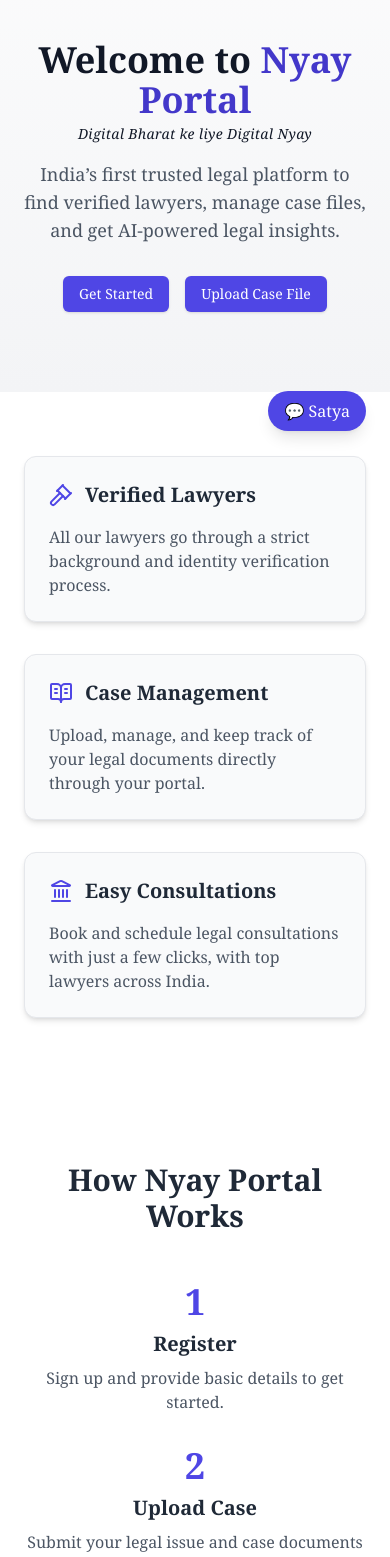
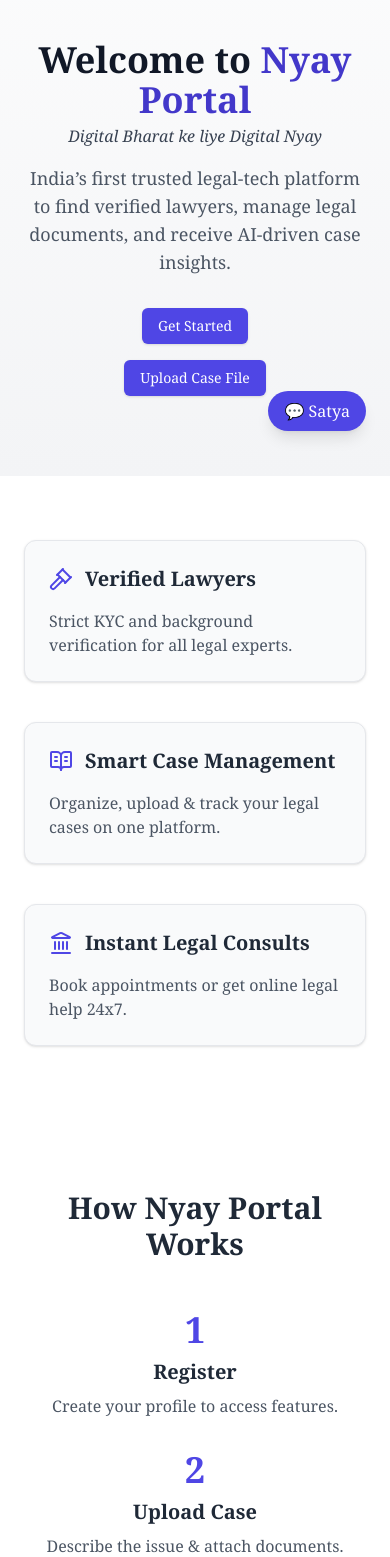
Before and after one commit to iamshubham1704/nyay, a Next.js app: page / in a window 390 px wide. Shown: the part 389-1946 px from the top of the page. Built offline with nearby package versions, Linux system fonts and the light colour scheme.

Commit message:
Update page.tsx

```diff
--- a/app/page.tsx
+++ b/app/page.tsx
@@ -4,13 +4,25 @@ import { motion } from 'framer-motion';
 import ChatbotWidget from '@/components/ChatbotWidget';
 import { Button } from '@/components/ui/button';
 import Link from 'next/link';
-import { Briefcase, FileText, Phone, Gavel, BookOpenText, Landmark } from 'lucide-react';
+import { Gavel, BookOpenText, Landmark } from 'lucide-react';
 import Lottie from 'lottie-react';
 import justiceAnimation from '@/public/justice.json';
 import AnimatedStats from '@/components/AnimatedStats';
 import LawyerCard from '@/components/LawyerCard';
 import TestimonialCarousel from '@/components/TestimonialCarousel';
 
+const fadeUp = {
+  hidden: { opacity: 0, y: 40 },
+  visible: (i = 1) => ({
+    opacity: 1,
+    y: 0,
+    transition: {
+      delay: i * 0.2,
+      duration: 0.6,
+      ease: 'easeOut',
+    },
+  }),
+};
 
 const lawyers = [
   { name: 'Adv. Aakash Mehta', specialty: 'Criminal Defense, Delhi HC', status: 'Available', image: '/avatars/aakash-mehta.png', link: '/lawyer/aakash-mehta' },
@@ -51,6 +63,7 @@ export default function HomePage() {
         <motion.div
           initial="hidden"
           animate="visible"
+          variants={fadeUp}
           className="w-72 sm:w-96 mb-6"
         >
           <Lottie animationData={justiceAnimation} loop />
@@ -60,14 +73,16 @@ export default function HomePage() {
           custom={1}
           initial="hidden"
           animate="visible"
+          variants={fadeUp}
         >
           Welcome to <span className="text-indigo-700">Nyay Portal</span>
         </motion.h1>
         <motion.p
-          className="text-sm sm:text-base mt-1 text-gray-900 italic tracking-wide"
+          className="text-base sm:text-lg mt-1 text-gray-700 italic"
           custom={2}
           initial="hidden"
           animate="visible"
+          variants={fadeUp}
         >
           Digital Bharat ke liye Digital Nyay
         </motion.p>
@@ -76,36 +91,43 @@ export default function HomePage() {
           custom={3}
           initial="hidden"
           animate="visible"
+          variants={fadeUp}
         >
-          India’s first trusted legal platform to find verified lawyers, manage case files, and get AI-powered legal insights.
+          India’s first trusted legal-tech platform to find verified lawyers, manage legal documents, and receive AI-driven case insights.
         </motion.p>
         <motion.div
-          className="mt-8 flex gap-4"
+          className="mt-8 flex flex-col sm:flex-row gap-4"
           custom={4}
           initial="hidden"
           animate="visible"
+          variants={fadeUp}
         >
-          <Link href="/client-register"><Button>Get Started</Button></Link>
-          <Link href="/upload"><Button>Upload Case File</Button></Link>
+          <Link href="/client-register"><Button size="lg">Get Started</Button></Link>
+          <Link href="/upload"><Button variant="outline" size="lg">Upload Case File</Button></Link>
         </motion.div>
       </section>
 
       {/* Features Section */}
       <section className="py-16 px-6 bg-white">
-        <div className="max-w-6xl mx-auto grid gap-8 md:grid-cols-3">
-          {[{ icon: <Gavel className="text-indigo-600" />, title: 'Verified Lawyers', desc: 'All our lawyers go through a strict background and identity verification process.' },
-            { icon: <BookOpenText className="text-indigo-600" />, title: 'Case Management', desc: 'Upload, manage, and keep track of your legal documents directly through your portal.' },
-            { icon: <Landmark className="text-indigo-600" />, title: 'Easy Consultations', desc: 'Book and schedule legal consultations with just a few clicks, with top lawyers across India.' },
+        <div className="max-w-6xl mx-auto grid gap-10 md:grid-cols-3">
+          {[
+            { icon: <Gavel className="text-indigo-600" />, title: 'Verified Lawyers', desc: 'Strict KYC and background verification for all legal experts.' },
+            { icon: <BookOpenText className="text-indigo-600" />, title: 'Smart Case Management', desc: 'Organize, upload & track your legal cases on one platform.' },
+            { icon: <Landmark className="text-indigo-600" />, title: 'Instant Legal Consults', desc: 'Book appointments or get online legal help 24x7.' },
           ].map((feature, i) => (
             <motion.div
               key={i}
-              className="rounded-xl shadow-md p-6 bg-gray-50 border border-gray-200 hover:shadow-lg transition-all"
+              className="rounded-xl shadow p-6 bg-gray-50 border hover:shadow-lg transition-all"
               custom={i + 1}
               initial="hidden"
               whileInView="visible"
               viewport={{ once: true }}
+              variants={fadeUp}
             >
-              <div className="flex items-center gap-3 mb-4">{feature.icon}<h3 className="text-xl font-semibold text-gray-800">{feature.title}</h3></div>
+              <div className="flex items-center gap-3 mb-4">
+                {feature.icon}
+                <h3 className="text-xl font-semibold">{feature.title}</h3>
+              </div>
               <p className="text-gray-600">{feature.desc}</p>
             </motion.div>
           ))}
@@ -114,13 +136,29 @@ export default function HomePage() {
 
       {/* How It Works */}
       <section className="bg-white py-20 px-6">
-        <motion.h2 className="text-3xl font-bold text-center text-gray-800 mb-12" initial="hidden" whileInView="visible" viewport={{ once: true }}>How Nyay Portal Works</motion.h2>
+        <motion.h2
+          className="text-3xl font-bold text-center text-gray-800 mb-12"
+          initial="hidden"
+          whileInView="visible"
+          viewport={{ once: true }}
+          variants={fadeUp}
+        >
+          How Nyay Portal Works
+        </motion.h2>
         <div className="max-w-4xl mx-auto grid sm:grid-cols-3 gap-8 text-center">
-          {[{ step: '1', title: 'Register', desc: 'Sign up and provide basic details to get started.' },
-            { step: '2', title: 'Upload Case', desc: 'Submit your legal issue and case documents securely.' },
-            { step: '3', title: 'Connect with Lawyer', desc: 'Get matched with a verified legal expert quickly.' },
+          {[
+            { step: '1', title: 'Register', desc: 'Create your profile to access features.' },
+            { step: '2', title: 'Upload Case', desc: 'Describe the issue & attach documents.' },
+            { step: '3', title: 'Connect to Lawyer', desc: 'Get expert legal advice or full representation.' },
           ].map((item, i) => (
-            <motion.div key={i} custom={i} initial="hidden" whileInView="visible" viewport={{ once: true }} >
+            <motion.div
+              key={i}
+              custom={i}
+              initial="hidden"
+              whileInView="visible"
+              viewport={{ once: true }}
+              variants={fadeUp}
+            >
               <div className="text-4xl text-indigo-600 font-bold mb-2">{item.step}</div>
               <h3 className="text-xl font-semibold mb-2">{item.title}</h3>
               <p className="text-gray-600">{item.desc}</p>
@@ -134,11 +172,11 @@ export default function HomePage() {
         <AnimatedStats />
       </section>
 
-      {/* Lawyer Slider */}
+      {/* Lawyer Showcase */}
       <section className="relative bg-gradient-to-br from-white to-gray-50 py-20 px-6">
-        <div className="absolute top-0 left-0 w-40 h-40 bg-indigo-100 rounded-full opacity-30 blur-3xl -z-10" />
-        <div className="absolute bottom-10 right-0 w-60 h-60 bg-indigo-200 rounded-full opacity-20 blur-2xl -z-10" />
-        <motion.h2 className="text-3xl font-bold text-center mb-10 text-gray-800" initial="hidden" whileInView="visible" viewport={{ once: true }}>Meet Our Verified Lawyers</motion.h2>
+        <motion.h2 className="text-3xl font-bold text-center mb-10 text-gray-800" initial="hidden" whileInView="visible" viewport={{ once: true }} variants={fadeUp}>
+          Meet Our Verified Lawyers
+        </motion.h2>
         <div className="max-w-6xl mx-auto flex overflow-x-auto gap-6 no-scrollbar px-2 pb-2">
           {lawyers.map((lawyer, index) => (
             <Link key={index} href={lawyer.link} className="min-w-[260px]">
@@ -148,10 +186,11 @@ export default function HomePage() {
         </div>
       </section>
 
-
-      {/* Nyay Blog Section */}
+      {/* Blog Section */}
       <section className="bg-white py-20 px-6">
-        <motion.h2 className="text-3xl font-bold text-center mb-12 text-gray-800" initial="hidden" whileInView="visible" viewport={{ once: true }}>Legal Tips & Nyay Blog</motion.h2>
+        <motion.h2 className="text-3xl font-bold text-center mb-12 text-gray-800" initial="hidden" whileInView="visible" viewport={{ once: true }} variants={fadeUp}>
+          Legal Tips & Nyay Blog
+        </motion.h2>
         <div className="max-w-6xl mx-auto grid gap-8 sm:grid-cols-2 lg:grid-cols-3">
           {blogPosts.map((post, index) => (
             <motion.div
@@ -170,9 +209,11 @@ export default function HomePage() {
         </div>
       </section>
 
-       {/* Success Stories */}
+      {/* Testimonials */}
       <section className="bg-gray-100 py-16 px-6">
-        <motion.h2 className="text-3xl font-bold text-center mb-10 text-gray-800" initial="hidden" whileInView="visible" viewport={{ once: true }}>Success Stories</motion.h2>
+        <motion.h2 className="text-3xl font-bold text-center mb-10 text-gray-800" initial="hidden" whileInView="visible" viewport={{ once: true }} variants={fadeUp}>
+          Success Stories
+        </motion.h2>
         <TestimonialCarousel />
       </section>
 
```
